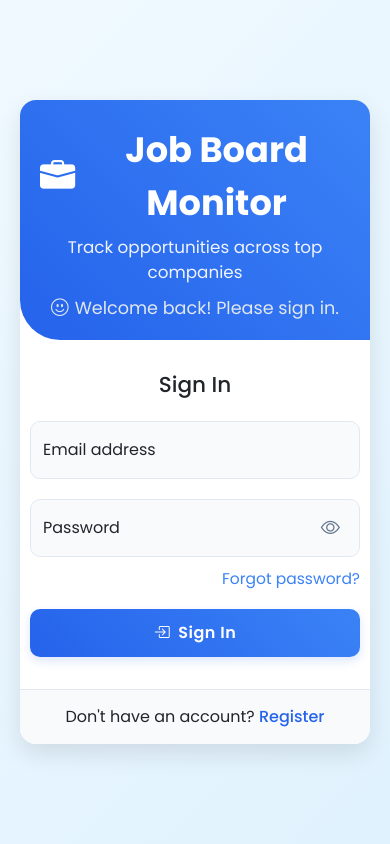
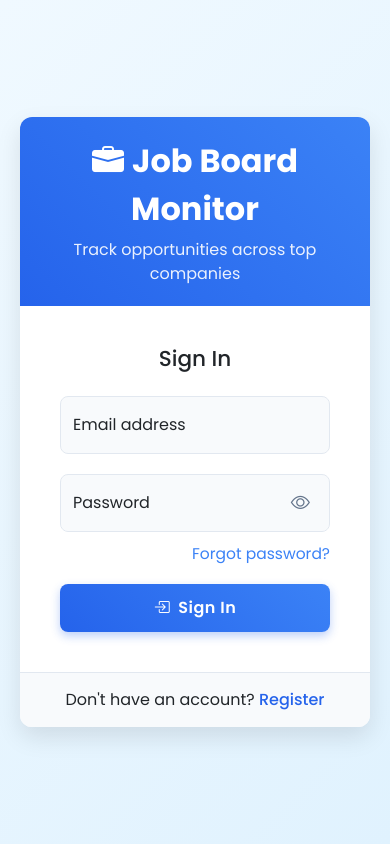
Before and after one commit to ashmithhmaddala/job-board-app, a Flask app: page /login in a window 390 px wide. Run offline with Flask 3, Linux system fonts and the light colour scheme.

Commit message:
Ready for deployment: email verification, bugfixes

```diff
--- a/app.py
+++ b/app.py
@@ -13,14 +13,9 @@ from flask_mail import Mail, Message
 from itsdangerous import URLSafeTimedSerializer
 from functools import wraps
 from dotenv import load_dotenv, find_dotenv
-import os
 
-# This will search for .env in the current directory and all parents
+# Load .env variables
 load_dotenv(find_dotenv())
-
-print("MAIL_USERNAME:", os.environ.get('MAIL_USERNAME'))
-print("MAIL_PASSWORD:", os.environ.get('MAIL_PASSWORD'))
-
 
 app = Flask(__name__)
 app.config['SECRET_KEY'] = os.environ.get('SECRET_KEY')
@@ -37,13 +32,15 @@ app.config['SQLALCHEMY_TRACK_MODIFICATIONS'] = False
 app.config['ADZUNA_APP_ID'] = os.environ.get('ADZUNA_APP_ID')
 app.config['ADZUNA_APP_KEY'] = os.environ.get('ADZUNA_APP_KEY')
 
-# --- Flask-Mail config (set these in your .env and Render dashboard) ---
+# --- Flask-Mail config ---
 app.config['MAIL_SERVER'] = os.environ.get('MAIL_SERVER', 'smtp.gmail.com')
 app.config['MAIL_PORT'] = int(os.environ.get('MAIL_PORT', 587))
 app.config['MAIL_USE_TLS'] = True
 app.config['MAIL_USERNAME'] = os.environ.get('MAIL_USERNAME')
 app.config['MAIL_PASSWORD'] = os.environ.get('MAIL_PASSWORD')
 app.config['MAIL_DEFAULT_SENDER'] = os.environ.get('MAIL_DEFAULT_SENDER', app.config['MAIL_USERNAME'])
+app.config['MAIL_SUPPRESS_SEND'] = False
+app.config['TESTING'] = False
 
 db = SQLAlchemy(app)
 migrate = Migrate(app, db)
@@ -83,7 +80,7 @@ class User(UserMixin, db.Model):
     email = db.Column(db.String(120), unique=True, nullable=False)
     password = db.Column(db.String(200), nullable=False)
     is_admin = db.Column(db.Boolean, default=False)
-    is_verified = db.Column(db.Boolean, default=False)  # <-- NEW FIELD
+    is_verified = db.Column(db.Boolean, default=False)
     created_at = db.Column(db.DateTime, default=datetime.datetime.now)
     last_login = db.Column(db.DateTime)
     applied = db.relationship('JobPosting', secondary=applied_jobs, backref='applicants')
@@ -141,8 +138,15 @@ def login():
         password = request.form.get('password')
         user = User.query.filter_by(email=email).first()
         if user and bcrypt.check_password_hash(user.password, password):
-            if not user.is_verified:
-                flash('Please verify your email before logging in. Check your inbox.', 'warning')
+            # Only block non-admins if not verified
+            if not user.is_verified and not user.is_admin:
+                flash(
+                    'Your account is not verified. '
+                    'Please check your email for the verification link.<br>'
+                    'Didn\'t get it? <a href="{}?email={}">Resend verification email</a>.'
+                    .format(url_for('resend_verification'), email),
+                    'warning'
+                )
                 return redirect(url_for('login'))
             login_user(user)
             user.last_login = datetime.datetime.now()
@@ -172,15 +176,67 @@ def register():
         db.session.add(user)
         db.session.commit()
         # Send verification email
-        token = serializer.dumps(email, salt='email-verify')
-        verify_url = url_for('verify_email', token=token, _external=True)
-        msg = Message('Verify your Job Board Monitor email',
-                      recipients=[email],
-                      body=f'Click the link to verify your email: {verify_url}')
-        mail.send(msg)
-        flash('A verification email has been sent. Please check your inbox.', 'info')
+        send_verification_email(email)
+        flash(
+    'A verification email has been sent. Please check your inbox. Ensure to check your spam!<br>'
+    'Didn\'t get it? <a href="{}?email={}">Resend verification email</a>.'
+    .format(url_for('resend_verification'), email),
+    'info'
+)
+
         return redirect(url_for('login'))
     return render_template('register.html')
+
+def send_verification_email(email):
+    token = serializer.dumps(email, salt='email-verify')
+    verify_url = url_for('verify_email', token=token, _external=True)
+    html_content = f"""
+    <html>
+    <body style="font-family: Arial, sans-serif; color: #222;">
+        <div style="max-width: 480px; margin: 24px auto; padding: 24px; border-radius: 8px; background: #f8fafc; border: 1px solid #e5e7eb;">
+            <h2 style="color: #2563eb;">Verify your email for Job Board Monitor</h2>
+            <p>Hi,</p>
+            <p>Thank you for registering with <b>Job Board Monitor</b>! Please verify your email address to activate your account. This helps us keep your account secure.</p>
+            <p>
+                <a href="{verify_url}" style="display: inline-block; padding: 12px 24px; background: #2563eb; color: #fff; border-radius: 6px; text-decoration: none; font-weight: bold; margin: 16px 0;">
+                    Verify Email
+                </a>
+            </p>
+            <p style="font-size: 0.97em; color: #555;">
+                Or copy and paste this link into your browser:<br>
+                <span style="word-break: break-all;">{verify_url}</span>
+            </p>
+            <p style="font-size: 0.97em; color: #555;">
+                <b>Note:</b> This link will expire in 24 hours.
+            </p>
+            <hr style="margin: 24px 0;">
+            <p style="font-size: 0.9em; color: #888;">
+                If you did not sign up, you can safely ignore this email.<br>
+                Need help? Reply to this email or contact support.
+            </p>
+            <p style="font-size: 0.9em; color: #888;">Best regards,<br>Ashmith Maddala(CEO)<br>Job Board Monitor Team</p>
+        </div>
+    </body>
+    </html>
+    """
+    msg = Message(
+        subject='Verify your email for Job Board Monitor',
+        recipients=[email],
+        html=html_content
+    )
+    mail.send(msg)
+
+
+@app.route('/resend_verification')
+def resend_verification():
+    email = request.args.get('email')
+    user = User.query.filter_by(email=email).first()
+    if user and not user.is_verified:
+        send_verification_email(email)
+        flash('A new verification email has been sent. Please check your inbox.', 'info')
+    else:
+        flash('No unverified account found for that email.', 'danger')
+    return redirect(url_for('login'))
 
 @app.route('/verify/<token>')
 def verify_email(token):
--- a/templates/login.html
+++ b/templates/login.html
@@ -16,13 +16,13 @@
             --text-color: #334155;
             --light-color: #f8fafc;
             --dark-color: #0f172a;
-            --border-radius: 16px;
+            --border-radius: 12px;
             --box-shadow: 0 10px 25px rgba(0, 0, 0, 0.1);
         }
         body {
             font-family: 'Poppins', sans-serif;
             background: linear-gradient(135deg, #f0f9ff 0%, #e0f2fe 100%);
-            min-height: 100vh;
+            height: 100vh;
             display: flex;
             align-items: center;
             justify-content: center;
@@ -39,59 +39,40 @@
             overflow: hidden;
             box-shadow: var(--box-shadow);
             background-color: white;
-            transition: box-shadow 0.3s;
-        }
-        .card:hover {
-            box-shadow: 0 16px 40px 0 rgba(37,99,235,0.15);
         }
         .login-header {
             background: linear-gradient(45deg, var(--primary-color), var(--secondary-color));
             color: white;
-            padding: 24px 20px 18px 20px;
+            padding: 20px;
             text-align: center;
             position: relative;
-            border-bottom-left-radius: 40px;
         }
         .brand-logo {
-            font-size: 2.2rem;
+            font-size: 2rem;
             font-weight: 700;
             margin-bottom: 5px;
-            display: flex;
-            align-items: center;
-            justify-content: center;
-            gap: 8px;
         }
         .brand-tagline {
-            font-size: 1.05rem;
-            opacity: 0.92;
-        }
-        .welcome-message {
-            margin-top: 10px;
-            font-size: 1.1rem;
-            color: #e0e7ef;
-            display: flex;
-            align-items: center;
-            justify-content: center;
-            gap: 6px;
+            font-size: 1rem;
+            opacity: 0.9;
         }
         .login-body {
-            padding: 40px 32px;
+            padding: 40px;
         }
         .form-floating {
             margin-bottom: 20px;
         }
         .form-control {
-            border-radius: 10px;
-            padding: 13px 15px;
+            border-radius: 8px;
+            padding: 12px 15px;
             height: auto;
             font-size: 16px;
             border: 1px solid #e2e8f0;
             background-color: #f8fafc;
-            transition: border-color 0.2s, box-shadow 0.2s;
         }
         .form-control:focus {
             border-color: var(--accent-color);
-            box-shadow: 0 0 0 0.2rem rgba(96, 165, 250, 0.18);
+            box-shadow: 0 0 0 0.2rem rgba(96, 165, 250, 0.25);
         }
         .form-label {
             color: #64748b;
@@ -99,20 +80,20 @@
         .btn-primary {
             background: linear-gradient(45deg, var(--primary-color), var(--secondary-color));
             border: none;
-            border-radius: 10px;
+            border-radius: 8px;
             padding: 12px 20px;
             font-weight: 600;
             letter-spacing: 0.5px;
-            box-shadow: 0 4px 10px rgba(37, 99, 235, 0.16);
-            transition: all 0.3s;
+            box-shadow: 0 4px 10px rgba(37, 99, 235, 0.3);
+            transition: all 0.3s ease;
         }
         .btn-primary:hover {
-            transform: translateY(-2px) scale(1.03);
-            box-shadow: 0 8px 20px rgba(37, 99, 235, 0.18);
+            transform: translateY(-2px);
+            box-shadow: 0 6px 15px rgba(37, 99, 235, 0.4);
             background: linear-gradient(45deg, #1e40af, #3b82f6);
         }
         .btn-primary:active {
-            transform: translateY(1px) scale(0.98);
+            transform: translateY(1px);
         }
         .login-footer {
             text-align: center;
@@ -140,12 +121,10 @@
         .login-image img {
             max-width: 100%;
             height: auto;
-            border-radius: 20px;
-            box-shadow: 0 4px 20px rgba(37,99,235,0.07);
         }
         .alert {
-            border-radius: 10px;
-            padding: 13px 15px;
+            border-radius: 8px;
+            padding: 12px 15px;
             margin-bottom: 20px;
             border: none;
             font-size: 1rem;
@@ -178,9 +157,6 @@
             .login-image {
                 display: none;
             }
-            .login-body {
-                padding: 32px 10px;
-            }
         }
     </style>
 </head>
@@ -194,33 +170,31 @@
                 <div class="col-md-6">
                     <div class="login-header">
                         <div class="brand-logo">
-                            <i class="bi bi-briefcase-fill"></i>Job Board Monitor
+                            <i class="bi bi-briefcase-fill me-2"></i>Job Board Monitor
                         </div>
                         <div class="brand-tagline">Track opportunities across top companies</div>
-                        <div class="welcome-message">
-                            <i class="bi bi-emoji-smile"></i>
-                            Welcome back! Please sign in.
-                        </div>
                     </div>
                     <div class="login-body">
                         <h4 class="mb-4 text-center">Sign In</h4>
+
                         {% with messages = get_flashed_messages(with_categories=true) %}
                             {% if messages %}
                                 {% for category, message in messages %}
                                     <div class="alert alert-{{ category }} alert-dismissible fade show">
-                                        {{ message }}
+                                        {{ message|safe }}
                                         <button type="button" class="btn-close" data-bs-dismiss="alert"></button>
                                     </div>
                                 {% endfor %}
                             {% endif %}
                         {% endwith %}
-                        <form method="POST" autocomplete="on">
+
+                        <form method="POST">
                             <div class="form-floating position-relative">
-                                <input type="email" class="form-control" id="email" name="email" placeholder="Email address" required autocomplete="email">
+                                <input type="email" class="form-control" id="email" name="email" placeholder="Email address" required>
                                 <label for="email">Email address</label>
                             </div>
                             <div class="form-floating position-relative">
-                                <input type="password" class="form-control" id="password" name="password" placeholder="Password" required autocomplete="current-password">
+                                <input type="password" class="form-control" id="password" name="password" placeholder="Password" required>
                                 <label for="password">Password</label>
                                 <span class="show-password-toggle" onclick="togglePassword()">
                                     <i class="bi bi-eye" id="toggleIcon"></i>
```
